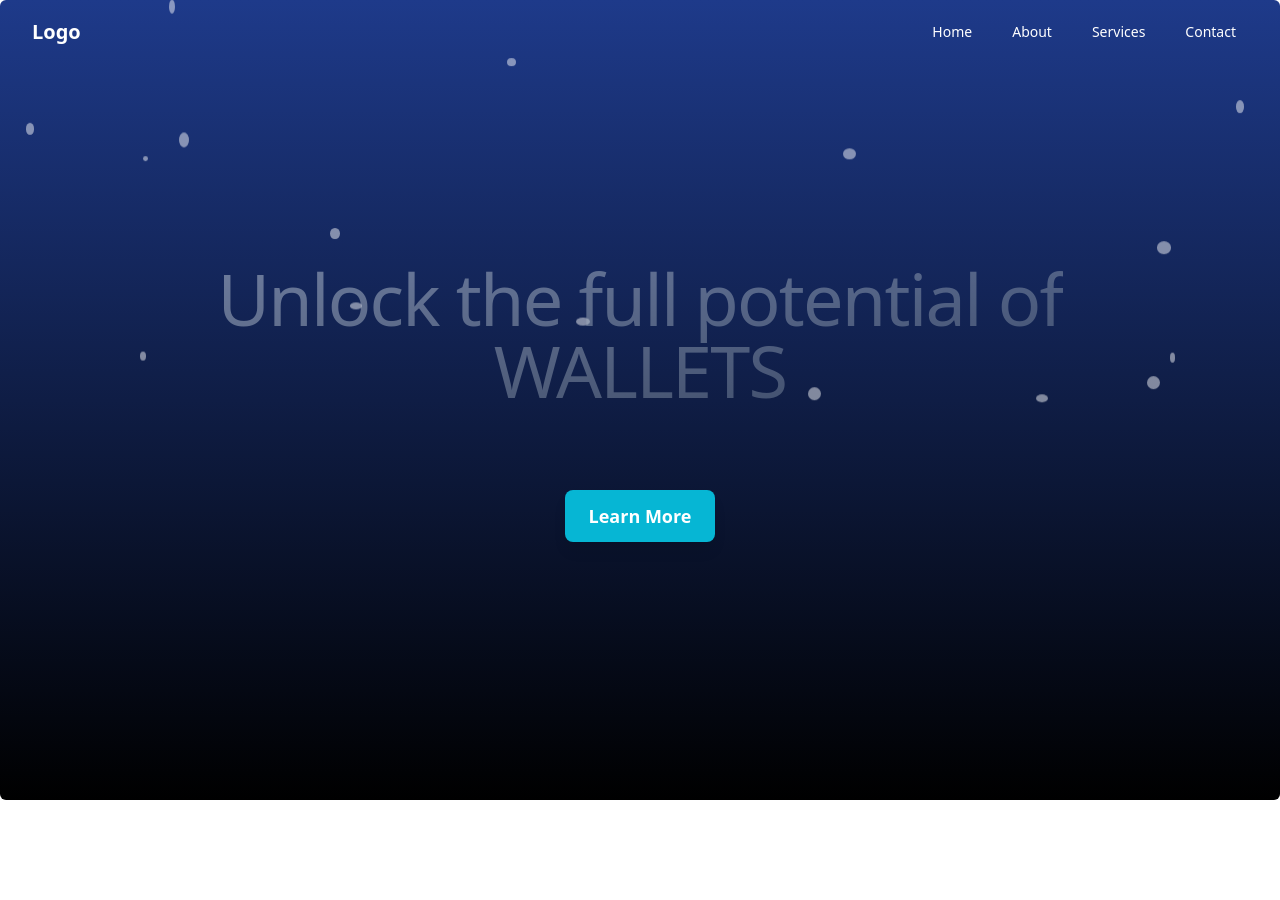
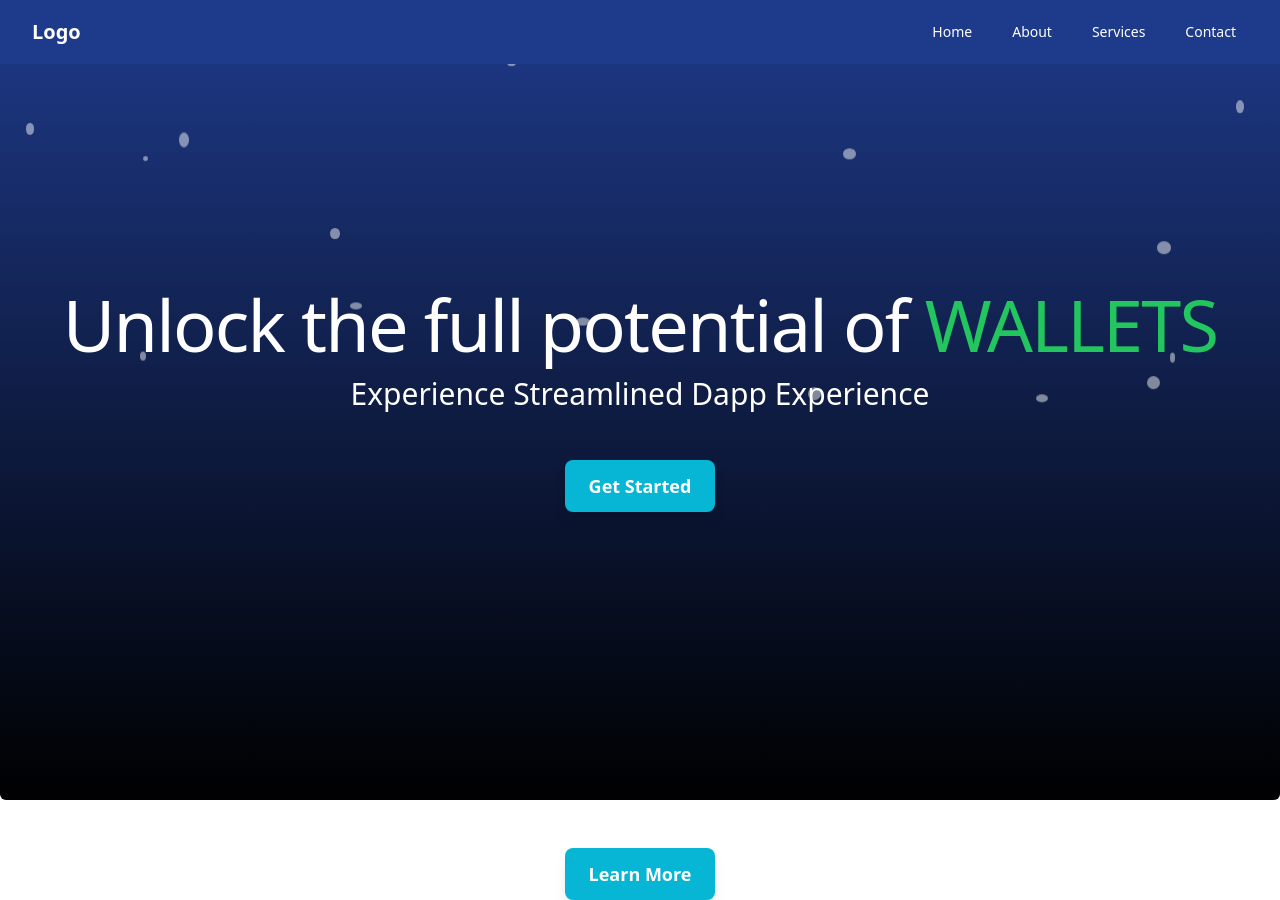
Before and after one commit to AnjanaKJ/tezos, a Next.js app in the folder frontend/: page / in a window 1280 px wide. Before the commit the page ends 800 px from the top, so only its background shows below. Built offline with nearby package versions, Linux system fonts and the light colour scheme.

Commit message:
Landing page done

```diff
--- a/frontend/app/page.tsx
+++ b/frontend/app/page.tsx
@@ -1,10 +1,11 @@
-import Lamp from "@/components/ui/lamp";
+import Waterfall from "@/components/ui/lamp";
 import SignupForm from "@/components/example/signup-form-demo";
 
 export default function Home() {
   return (
     <div className="relative flex flex-col items-center justify-center min-h-screen">
-      <nav className="absolute top-0 left-0 w-full z-50">
+      {/* Navigation Bar */}
+      <nav className="absolute top-0 left-0 w-full z-50 bg-blue-900">
         <div className="max-w-7xl mx-auto px-4 sm:px-6 lg:px-8">
           <div className="flex justify-between items-center h-16">
             <div className="flex-shrink-0">
@@ -43,11 +44,16 @@ export default function Home() {
           </div>
         </div>
       </nav>
+
       {/* Lamp component */}
-      <Lamp />
+      <Waterfall />
 
       {/* Button */}
-
+      <div className="mt-12">
+        <button className="px-6 py-3 bg-cyan-500 text-white font-semibold text-lg rounded-lg shadow-lg hover:bg-cyan-600 focus:outline-none focus:ring-2 focus:ring-cyan-400 focus:ring-opacity-75">
+          Learn More
+        </button>
+      </div>
 
       {/* Signup Form (uncomment if needed) */}
       {/* <SignupForm /> */}
--- a/frontend/components/example/signup-form-demo.tsx
+++ b/frontend/components/example/signup-form-demo.tsx
@@ -94,7 +94,7 @@ export default function SignupForm() {
                 } block dark:bg-zinc-800 w-full text-white rounded-md h-10 font-medium shadow-[0px_1px_0px_0px_#ffffff40_inset,0px_-1px_0px_0px_#ffffff40_inset] dark:shadow-[0px_1px_0px_0px_var(--zinc-800)_inset,0px_-1px_0px_0px_var(--zinc-800)_inset] transition duration-300`}
                 type="submit"
               >
-                Sign up &rarr;
+                Sign up &rarr; {/* Changed from "Sign up" to "Get Started" */}
                 <BottomGradient />
               </button>
             </form>
--- a/frontend/components/ui/lamp.tsx
+++ b/frontend/components/ui/lamp.tsx
@@ -1,26 +1,36 @@
 "use client";
 import React, { ReactNode, useState } from "react";
-import { motion } from "framer-motion";
 import { cn } from "@/lib/utils";
 
-// Main Component
+// Main Waterfall Component
 export default function Waterfall() {
-  const [isAnimated, setIsAnimated] = useState(false);
+  const [isModalOpen, setIsModalOpen] = useState(false);
 
   return (
     <WaterContainer>
-      <motion.h1
-        initial={{ opacity: 0.5, y: 300 }} // Start from below the viewport
-        animate={isAnimated ? { opacity: 1, y: 0 } : {}} // Animate into the center
-        transition={{
-          duration: 3, // Animation duration set to 3 seconds
-          ease: "easeInOut",
-        }}
-        onAnimationComplete={() => setIsAnimated(true)} // Set animation state when complete
-        className="mt-2 bg-gradient-to-br from-slate-300 to-slate-500 py-4 bg-clip-text text-center text-4xl font-medium tracking-tight text-transparent md:text-7xl"
-      >
-        Unlock the full potential of <br /> WALLETS
-      </motion.h1>
+      {/* Centered Text */}
+      <h1 className="text-center text-4xl font-medium tracking-tight text-white md:text-7xl font-neua-machina">
+        Unlock the full potential of{" "}
+        <span className="text-green-500">WALLETS</span>
+      </h1>
+
+      {/* New Subtext as h2 with margin */}
+      <h2 className="text-center text-2xl text-white mt-4 md:text-3xl font-neua-machina">
+        Experience Streamlined Dapp Experience
+      </h2>
+
+      {/* Button to open modal */}
+      <div className="relative z-100 mt-12">
+        <button
+          className="px-6 py-3 bg-cyan-500 text-white font-semibold text-lg rounded-lg shadow-lg hover:bg-cyan-600 focus:outline-none focus:ring-2 focus:ring-cyan-400 focus:ring-opacity-75"
+          onClick={() => setIsModalOpen(true)}
+        >
+          Get Started
+        </button>
+      </div>
+
+      {/* Modal */}
+      {isModalOpen && <Modal closeModal={() => setIsModalOpen(false)} />}
     </WaterContainer>
   );
 }
@@ -57,7 +67,7 @@ export const WaterContainer = ({ children, className }: WaterContainerProps) =>
         ))}
       </div>
 
-      <div className="relative z-50 flex -translate-y-80 flex-col items-center px-5">
+      <div className="relative z-50 flex flex-col items-center px-5">
         {children}
       </div>
 
@@ -89,36 +99,74 @@ export const WaterContainer = ({ children, className }: WaterContainerProps) =>
             transform: translateY(110vh); /* Go past the viewport */
           }
         }
+      `}</style>
+    </div>
+  );
+};
 
-        /* Ripple effect after droplets hit the ground */
-        .ripple {
-          position: absolute;
-          bottom: 0;
-          width: 15px;
-          height: 15px;
-          background: rgba(255, 255, 255, 0.5);
-          border-radius: 50%;
-          animation: ripple 2s infinite ease-in-out;
-        }
+// Modal Component
+interface ModalProps {
+  closeModal: () => void;
+}
 
-        @keyframes ripple {
-          0% {
-            transform: scale(0);
-            opacity: 1;
-          }
-          100% {
-            transform: scale(4);
-            opacity: 0;
-          }
-        }
-      `}</style>
-      <div className="relative z-100 mt-12">
-        <button
-          className="px-6 py-3 bg-cyan-500 text-white font-semibold text-lg rounded-lg shadow-lg hover:bg-cyan-600 focus:outline-none focus:ring-2 focus:ring-cyan-400 focus:ring-opacity-75"
-        >
-          Learn More
-        </button>
+const Modal = ({ closeModal }: ModalProps) => {
+  const handleLogin = () => {
+    alert("Login clicked!");
+    closeModal(); // Close modal after action
+  };
+
+  const handleSignup = () => {
+    alert("Signup clicked!");
+    closeModal(); // Close modal after action
+  };
+
+  return (
+    <div className="fixed inset-0 flex items-center justify-center bg-black bg-opacity-50 z-50">
+      <div className="bg-white rounded-lg shadow-lg p-8 w-104"> {/* Increased modal width */}
+        <h2 className="text-2xl font-bold mb-6 text-center font-neua-machina">Choose an Option</h2>
+
+        {/* Stacked buttons */}
+        <div className="space-y-4"> {/* Adds vertical spacing */}
+          <button
+            className="w-full py-5 bg-blue-400 text-white rounded-lg hover:bg-blue-500" // Changed to warm blue
+            onClick={handleLogin} // Action for Login button
+          >
+            Login
+          </button>
+          <button
+            className="w-full py-5 bg-blue-400 text-white rounded-lg hover:bg-blue-500" // Changed to warm blue
+            onClick={handleSignup} // Action for Signup button
+          >
+            Signup
+          </button>
+        </div>
+
+        <div className="mt-6 text-center">
+          <button
+            className="text-gray-500 underline"
+            onClick={closeModal} // Close the modal on click
+          >
+            Close
+          </button>
+        </div>
       </div>
     </div>
   );
 };
+
+// Additional CSS for warm blue colors
+<style jsx global>{`
+  @import url('https://fonts.googleapis.com/css2?family=Neua+Machina:wght@400;700&display=swap');
+
+  body {
+    font-family: 'Neua Machina', sans-serif;
+  }
+
+  .bg-blue-400 {
+    background-color: #60a5fa; /* Warm blue color */
+  }
+
+  .hover\\:bg-blue-500:hover {
+    background-color: #3b82f6; /* Slightly darker warm blue */
+  }
+`}</style>
```
Lines whose indentation alone changed are shown as unchanged.
